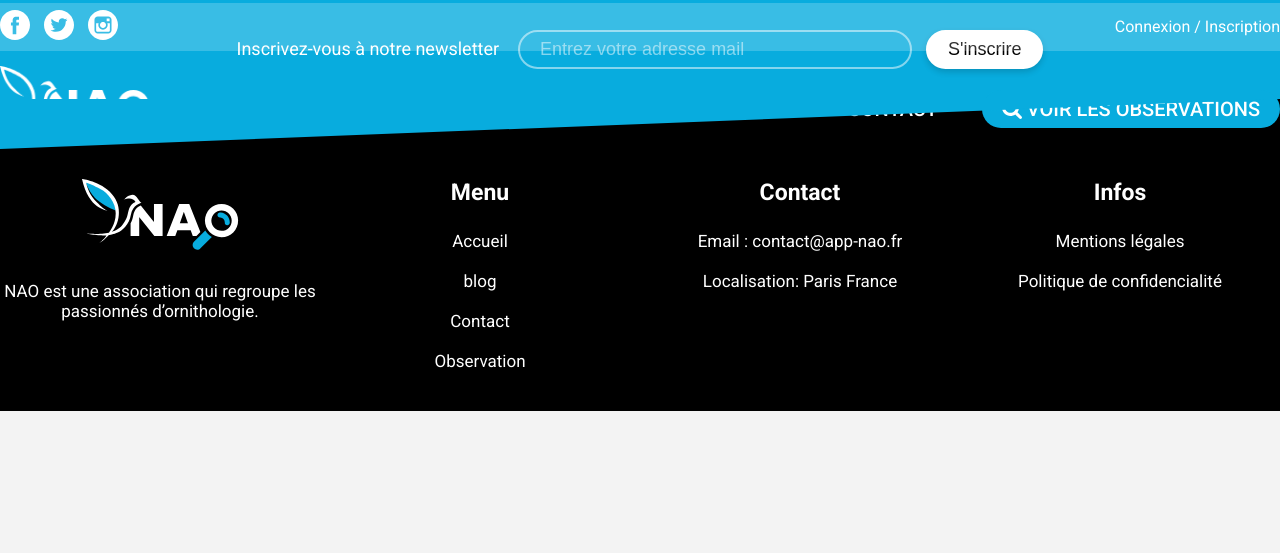
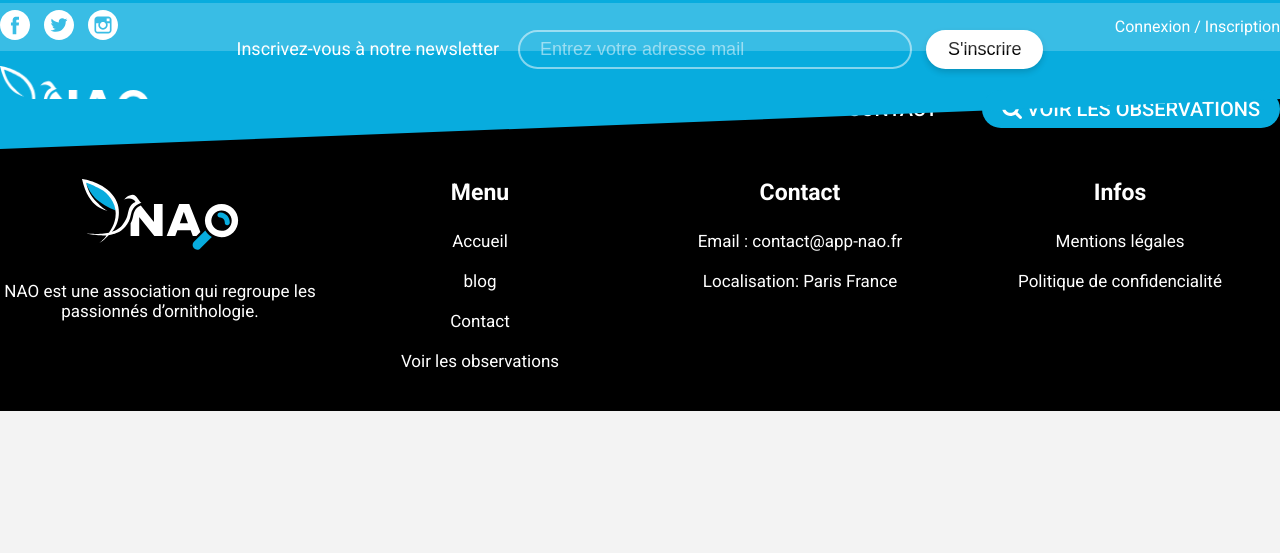
Before and after one commit to NaoProjet5/Projet-Nao, a Symfony app: template templates/lwLayout.html.twig in a window 1280 px wide. Shown: the top 553 px of the page. Run offline with Twig, Linux system fonts and the light colour scheme; the template is opened without the code that fills it, so the values that code supplies are empty; some libraries are stand-ins or nearby versions.

Commit message:
modifications de certains liens

```diff
--- a/templates/jd_pub_nao/Public/jdObservation.html.twig
+++ b/templates/jd_pub_nao/Public/jdObservation.html.twig
@@ -335,7 +335,7 @@
                 $('.observation_oiseau .commentaire_observator p').html('');
                 $('.observation_oiseau .coodonnees_observation p').html('');
 
-
+                if (connected == 'yes') {
                 $('.observation_oiseau').css('display','block');
                 $('#map_canvas').css('width','calc(100% - 300px)');
 
@@ -386,7 +386,6 @@
 
                 }
 
-                if (connected == 'yes') {
 
                     if (coordonnees_lat_observation != '' || coordonnees_lng_observation) {
 
--- a/templates/lwLayout.html.twig
+++ b/templates/lwLayout.html.twig
@@ -35,7 +35,7 @@
                     "content": {
                         "message": "En poursuivant votre navigation,vous acceptez l’utilisation des cookies.",
                         "dismiss": "Je suis d'accord",
-                        "href": "pnao.yde-cu.ovh"
+                        "href": " {{ path('mentions_legales') }}"
                     }
                 })});
         </script>
@@ -560,7 +560,7 @@
                     <li><a href="{{ path('blog') }}">blog</a></li>
 
                     <li><a href="{{ path('contactNao') }}">Contact</a></li>
-                    <li><a href="{{ path('birds') }}">Observation</a></li>
+                    <li><a href="{{ path('observations') }}">Voir les observations</a></li>
 
                 </ul>
 
--- a/templates/lw_pub_nao/lwObservation.html.twig
+++ b/templates/lw_pub_nao/lwObservation.html.twig
@@ -73,9 +73,6 @@
                                 <p style="padding-top : 5px;padding-bottom : 5px;"><strong>Coordonnées GPS</strong><br />
                                     Lat : {{ observation.latitude }}, LNG : {{ observation.longitude }}
                                 </p>
-
-                                <a class="action_view" href="#map_canvas" onclick="afficher_oiseau('{{ observation.latitude }}','{{ observation.longitude }}');">kkkk</a>
-
                             </div>
                         {% endfor %}
 
```
